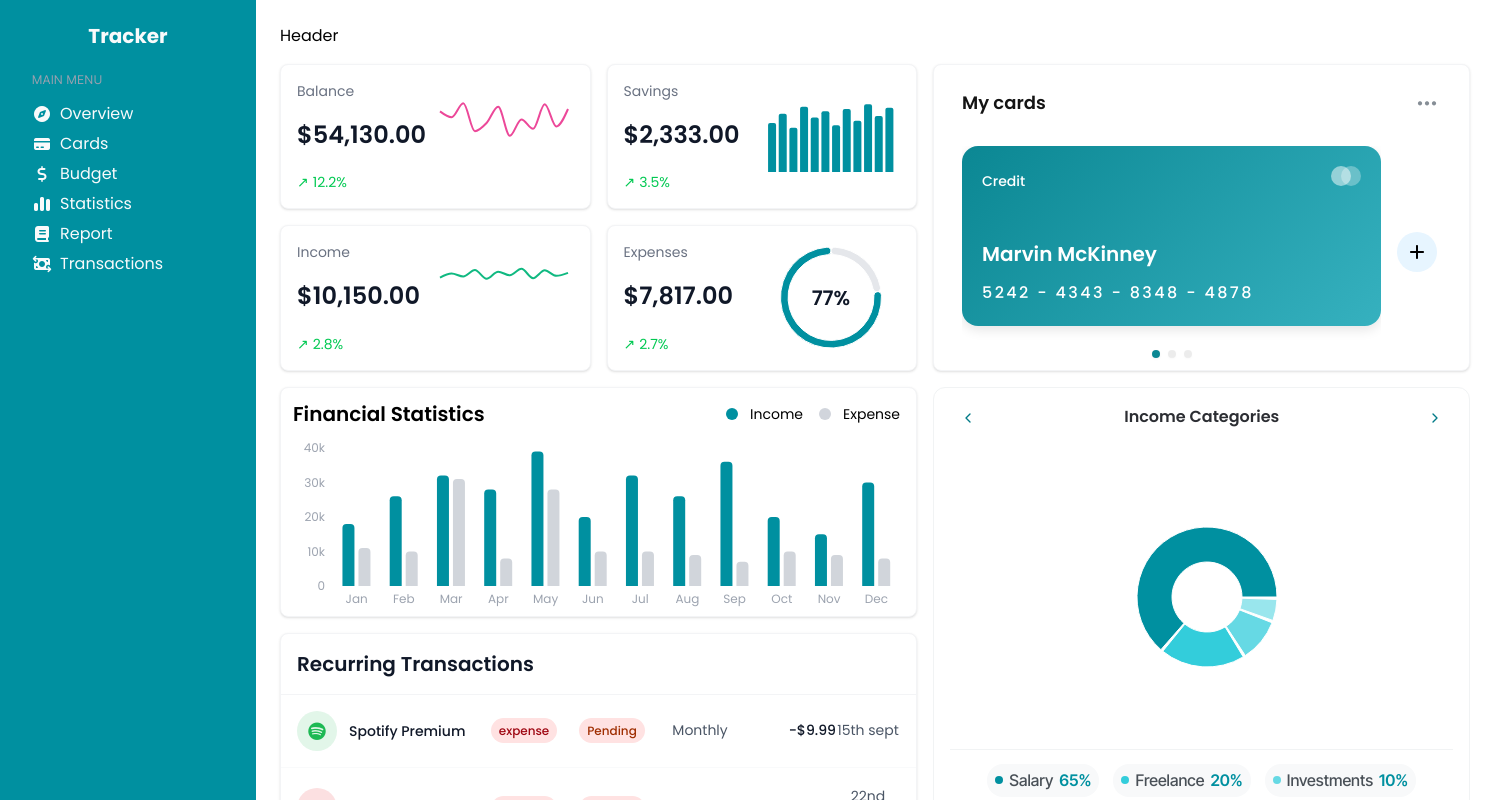
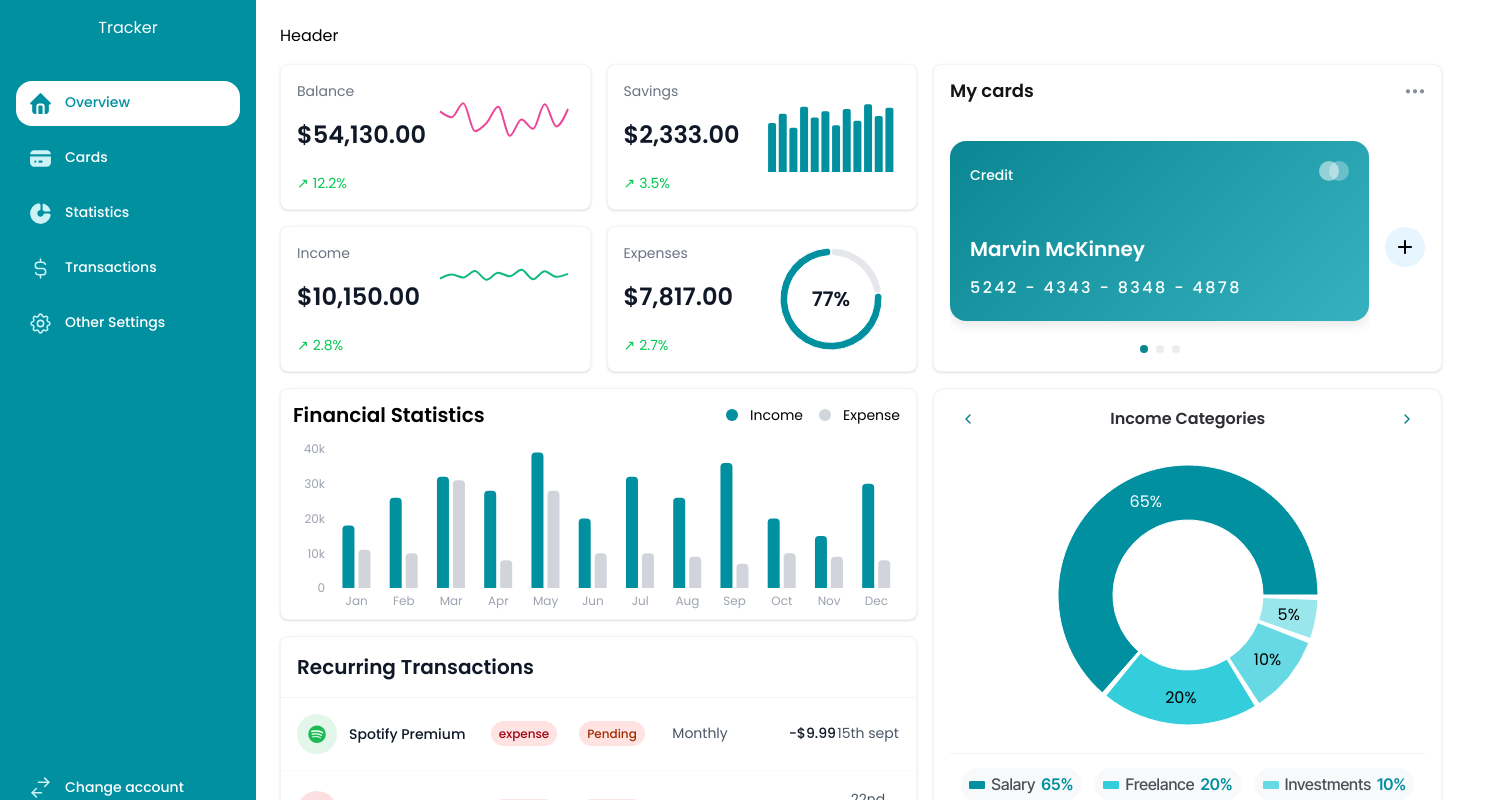
Before and after one commit to Abhishek035/Expense-Tracker, a React (Vite) app in the folder frontend/vite-project/: page / in a window 1280 px wide. Shown: the top 800 px of the page, 1494 px wide, since content can reach past the window. Built offline with nearby package versions, Linux system fonts and the light colour scheme.

Commit message:
Added navbar

```diff
--- a/frontend/vite-project/package.json
+++ b/frontend/vite-project/package.json
@@ -17,6 +17,7 @@
     "@mantine/charts": "^8.3.1",
     "@mantine/core": "^8.3.1",
     "@mantine/hooks": "^8.3.0",
+    "@mantinex/mantine-logo": "^2.0.0",
     "@tabler/icons-react": "^3.34.1",
     "@tailwindcss/vite": "^4.1.12",
     "embla-carousel": "^8.6.0",
--- a/frontend/vite-project/src/App.jsx
+++ b/frontend/vite-project/src/App.jsx
@@ -6,6 +6,7 @@ import '@mantine/charts/styles.css';
 
 import Dashboard from "./DashBoard";
 import "./index.css"; // Your CSS file
+import Navbar from "./Navbar";
 
 const App = () => {
   return (
@@ -20,71 +21,7 @@ const App = () => {
           - This approach is superior to col-span for a primary sidebar because the sidebar's width remains predictable and ideal for its content, while the main content area is fluid.
         */}
 
-        <div className="p-4 flex-col gap-2 bg-primary text-gray-50 hidden md:flex">
-          {" "}
-          {/* Use `hidden md:flex` to hide on mobile */}
-          <div className="flex justify-center items-center h-[5vh] text-xl font-bold">
-            Tracker
-          </div>
-          <div className="flex-grow pl-4 pt-2 flex flex-col gap-1.5">
-            <p className="font-inter-tight text-xs uppercase tracking-wider text-gray-400 mb-2">
-              MAIN MENU
-            </p>
-            {/* Using text-base ensures fonts scale with user's browser settings */}
-            <a
-              href="#"
-              className="menu-button text-base flex items-center gap-3"
-            >
-              <i className="fa-solid fa-compass w-5 text-center"></i>
-              <span>Overview</span>
-            </a>
-            <a
-              href="#"
-              className="menu-button text-base flex items-center gap-3"
-            >
-              <i className="fa-solid fa-credit-card w-5 text-center"></i>
-              <span>Cards</span>
-            </a>
-            <a
-              href="#"
-              className="menu-button text-base flex items-center gap-3"
-            >
-              <i className="fa-solid fa-dollar-sign w-5 text-center"></i>
-              <span>Budget</span>
-            </a>
-            <a
-              href="#"
-              className="menu-button text-base flex items-center gap-3"
-            >
-              <i className="fa-solid fa-chart-simple w-5 text-center"></i>
-              <span>Statistics</span>
-            </a>
-            <a
-              href="#"
-              className="menu-button text-base flex items-center gap-3"
-            >
-              <i className="fa-solid fa-book w-5 text-center"></i>
-              <span>Report</span>
-            </a>
-            <a
-              href="#"
-              className="menu-button text-base flex items-center gap-3"
-            >
-              <i className="fa-solid fa-money-bill-transfer w-5 text-center"></i>
-              <span>Transactions</span>
-            </a>
-          </div>
-          <div>
-            <a href="#" className="menu-button text-base">
-              Settings
-            </a>
-          </div>
-          <div>
-            <a href="#" className="menu-button text-base">
-              Upgrade to Pro
-            </a>
-          </div>
-        </div>
+        <Navbar />
 
         {/*
           Column 2: Main Content.
--- a/frontend/vite-project/src/DashBoard.jsx
+++ b/frontend/vite-project/src/DashBoard.jsx
@@ -196,7 +196,7 @@ const DashBoard = () => {
             </div>
           </div>
         </div>
-        <div className="sm:col-[2_/_span_1] sm:row-[1_/_span_1 flex flex-col bg-white rounded-lg pt-3 pl-3 pr-4 shadow-sm border border-gray-100 h-full">
+        <div className="sm:col-[2_/_span_1] sm:row-[1_/_span_1 flex flex-col bg-white rounded-lg shadow-sm border border-gray-100 h-full">
           <Cards />
         </div>
         <div className="sm:col-[1_/_span_1] sm:row-[2_/_span_1] min-h-[200px]">
--- /dev/null
+++ b/frontend/vite-project/src/Navbar.jsx
@@ -0,0 +1,68 @@
+import { useState } from 'react';
+import {
+  Icon2fa,
+  IconHomeFilled,
+  IconChartDonutFilled,
+  IconCreditCardFilled,
+  IconKey,
+  IconLogout,
+  IconCurrencyDollar,
+  IconSettings,
+  IconSwitchHorizontal,
+} from '@tabler/icons-react';
+import { Group } from '@mantine/core';
+import { MantineLogo } from '@mantinex/mantine-logo';
+import classes from './Navbar.module.css';
+
+const data = [
+  { link: '', label: 'Overview', icon: IconHomeFilled },
+  { link: '', label: 'Cards', icon: IconCreditCardFilled },
+  { link: '', label: 'Statistics', icon: IconChartDonutFilled },
+  { link: '', label: 'Transactions', icon: IconCurrencyDollar },
+  { link: '', label: 'Other Settings', icon: IconSettings },
+];
+
+export function Navbar() {
+  const [active, setActive] = useState('Overview');
+
+  const links = data.map((item) => (
+    <a
+      className={classes.link}
+      data-active={item.label === active || undefined}
+      href={item.link}
+      key={item.label}
+      onClick={(event) => {
+        event.preventDefault();
+        setActive(item.label);
+      }}
+    >
+      <item.icon className={classes.linkIcon} stroke={1.5} />
+      <span>{item.label}</span>
+    </a>
+  ));
+
+  return (
+    <nav className={classes.navbar}>
+      <div className={classes.navbarMain}>
+        <Group className={classes.header} justify="space-between">
+          Tracker
+        </Group>
+        {links}
+      </div>
+
+      <div className={classes.footer}>
+        <a href="#" className={classes.link} onClick={(event) => event.preventDefault()}>
+          <IconSwitchHorizontal className={classes.linkIcon} stroke={1.5} />
+          <span>Change account</span>
+        </a>
+
+        <a href="#" className={classes.link} onClick={(event) => event.preventDefault()}>
+          <IconLogout className={classes.linkIcon} stroke={1.5} />
+          <span>Logout</span>
+        </a>
+      </div>
+    </nav>
+  );
+}
+
+export default Navbar;
--- /dev/null
+++ b/frontend/vite-project/src/Navbar.module.css
@@ -0,0 +1,68 @@
+.navbar {
+  height: 100%;
+  padding: var(--mantine-spacing-md);
+  display: flex;
+  flex-direction: column;
+  background-color: var(--color-primary);
+}
+
+.navbarMain {
+  flex: 1;
+}
+
+.header {
+  padding-bottom: var(--mantine-spacing-md);
+  margin-bottom: calc(var(--mantine-spacing-md) * 1.5);
+  border-bottom: 1px solid var(--color-background1);
+  display: flex;
+  justify-content:center;
+  align-items: center;
+  color: white;
+}
+
+.footer {
+  padding-top: var(--mantine-spacing-md);
+  margin-top: var(--mantine-spacing-md);
+  border-top: 1px solid var(--color-background1);
+}
+
+.link {
+  display: flex;
+  align-items: center;
+  text-decoration: none;
+  font-size: var(--mantine-font-size-sm);
+  color: var(--mantine-color-white);
+  padding: var(--mantine-spacing-xs) var(--mantine-spacing-sm);
+  border-radius: var(--mantine-radius-sm);
+  font-weight: 500;
+  border-radius: var(--mantine-radius-lg);
+  margin-bottom: 10px;
+
+  @mixin hover {
+    background-color: var(--mantine-color-gray-1);
+    color: var(--color-primary);
+
+    .linkIcon {
+      color: var(--color-primary);
+    }
+  }
+
+  &[data-active] {
+    &,
+    &:hover {
+      background-color: var(--mantine-color-white);
+      color: var(--color-primary);
+
+      .linkIcon {
+        color: var(--mantine-color-primary)
+      }
+    }
+  }
+}
+
+.linkIcon {
+  color: var(--mantine-color-primary-1);
+  margin-right: var(--mantine-spacing-sm);
+  width: 25px;
+  height: 25px;
+}
--- a/frontend/vite-project/src/dashboard/DivisionbyCategories.jsx
+++ b/frontend/vite-project/src/dashboard/DivisionbyCategories.jsx
@@ -1,8 +1,8 @@
-import React, { useState } from 'react';
-import { Pie, PieChart, Cell, Tooltip } from 'recharts';
-import { ActionIcon, Text, Box, Group, Flex } from '@mantine/core';
-import { IconChevronLeft, IconChevronRight } from '@tabler/icons-react';
-import styles from './DivisionbyCategories.module.css';
+import React, { useState } from "react";
+import { Pie, PieChart, Cell, Tooltip } from "recharts";
+import { ActionIcon, Text, Box, Group, Flex } from "@mantine/core";
+import { IconChevronLeft, IconChevronRight } from "@tabler/icons-react";
+import styles from "./DivisionbyCategories.module.css";
 
 const incomeData = [
   { name: "Salary", value: 65, color: "#0090A0" },
@@ -20,24 +20,62 @@ const expenseData = [
   { name: "Other", value: 5, color: "#e6f9fb" },
 ];
 
-// Custom Tooltip Component
+const getContrastYIQ = (hexcolor) => {
+  hexcolor = hexcolor.replace("#", "");
+  const r = parseInt(hexcolor.substr(0, 2), 16);
+  const g = parseInt(hexcolor.substr(2, 2), 16);
+  const b = parseInt(hexcolor.substr(4, 2), 16);
+  const yiq = (r * 299 + g * 587 + b * 114) / 1000;
+  return yiq >= 128 ? "black" : "white";
+};
+
+const RADIAN = Math.PI / 180;
+const renderCustomizedLabel = ({
+  cx,
+  cy,
+  midAngle,
+  innerRadius,
+  outerRadius,
+  percent,
+  payload,
+}) => {
+  const radius = innerRadius + (outerRadius - innerRadius) * 0.5;
+  const x = cx + radius * Math.cos(-(midAngle ?? 0) * RADIAN);
+  const y = cy + radius * Math.sin(-(midAngle ?? 0) * RADIAN);
+
+  const textColor = getContrastYIQ(payload.color);
+
+  return (
+    <text
+      x={x}
+      y={y}
+      fill={textColor}
+      textAnchor={"middle"}
+      dominantBaseline="central"
+    >
+      {`${((percent ?? 1) * 100).toFixed(0)}%`}
+    </text>
+  );
+};
+
 const CustomTooltip = ({ active, payload }) => {
   if (active && payload && payload.length) {
+    const data = payload[0].payload;
     return (
-      <div className={styles.customTooltip}>
-        <p className={styles.tooltipLabel}>{`${payload[0].name} : ${payload[0].value}%`}</p>
+      <div className="bg-primary text-white p-3 rounded-lg shadow-lg">
+        <p className="text-var(--color-primary)">{`${data.name} ${data.value}%`}</p>
       </div>
     );
   }
-
   return null;
 };
 
 const DivisionbyCategories = () => {
-  const [activeTab, setActiveTab] = useState('income');
+  const [activeTab, setActiveTab] = useState("income");
 
-  const currentData = activeTab === 'income' ? incomeData : expenseData;
-  const title = activeTab === 'income' ? 'Income Categories' : 'Expense Categories';
+  const currentData = activeTab === "income" ? incomeData : expenseData;
+  const title =
+    activeTab === "income" ? "Income Categories" : "Expense Categories";
 
   return (
     <Box className={styles.container}>
@@ -46,19 +84,21 @@ const DivisionbyCategories = () => {
         <ActionIcon
           variant="subtle"
           color="primary"
-          onClick={() => setActiveTab(activeTab === 'income' ? 'expense' : 'income')}
+          onClick={() =>
+            setActiveTab(activeTab === "income" ? "expense" : "income")
+          }
         >
           <IconChevronLeft size={16} />
         </ActionIcon>
 
-        <Text className={styles.title}>
-          {title}
-        </Text>
+        <Text className={styles.title}>{title}</Text>
 
         <ActionIcon
           variant="subtle"
           color="primary"
-          onClick={() => setActiveTab(activeTab === 'income' ? 'expense' : 'income')}
+          onClick={() =>
+            setActiveTab(activeTab === "income" ? "expense" : "income")
+          }
         >
           <IconChevronRight size={16} />
         </ActionIcon>
@@ -66,13 +106,15 @@ const DivisionbyCategories = () => {
 
       {/* Chart container */}
       <Box className={styles.chartContainer}>
-        <PieChart width={180} height={180}>
+        <PieChart width={300} height={300}>
           <Pie
             data={currentData}
-            cx={90}
-            cy={90}
-            innerRadius={35}
-            outerRadius={70}
+            cx="50%"
+            cy="50%"
+            labelLine={false}
+            label={renderCustomizedLabel}
+            innerRadius={75}
+            outerRadius={130}
             paddingAngle={2}
             dataKey="value"
           >
@@ -94,12 +136,8 @@ const DivisionbyCategories = () => {
                 className={styles.colorDot}
                 style={{ backgroundColor: item.color }}
               />
-              <Text className={styles.legendText}>
-                {item.name}
-              </Text>
-              <Text className={styles.legendValue}>
-                {item.value}%
-              </Text>
+              <Text className={styles.legendText}>{item.name}</Text>
+              <Text className={styles.legendValue}>{item.value}%</Text>
             </Group>
           ))}
         </Flex>
--- a/frontend/vite-project/src/dashboard/DivisionbyCategories.module.css
+++ b/frontend/vite-project/src/dashboard/DivisionbyCategories.module.css
@@ -7,7 +7,6 @@
   padding: 16px;
   box-shadow: 0 1px 3px rgba(0, 0, 0, 0.1);
   border: 1px solid #f1f3f4;
-  box-shadow: var(--mantine-breakpoint-);
 }
 
 .header {
@@ -47,9 +46,9 @@
 }
 
 .colorDot {
-  width: 8px;
+  width: 1rem;
   height: 8px;
-  border-radius: 50%;
+  border-radius: 10%;
   flex-shrink: 0;
 }
 
```
Also changed, not shown: 1 other file (tests, documents, lock files or other folders).
